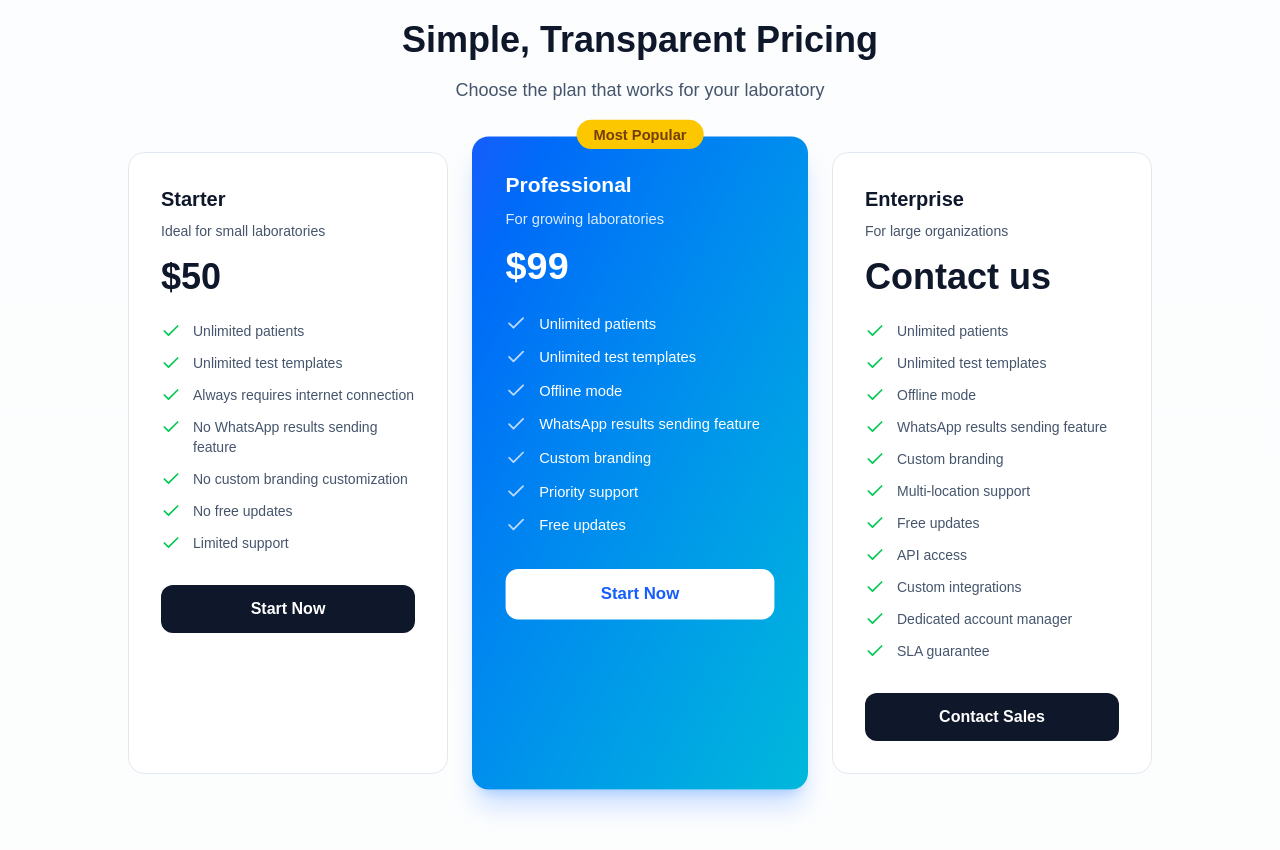
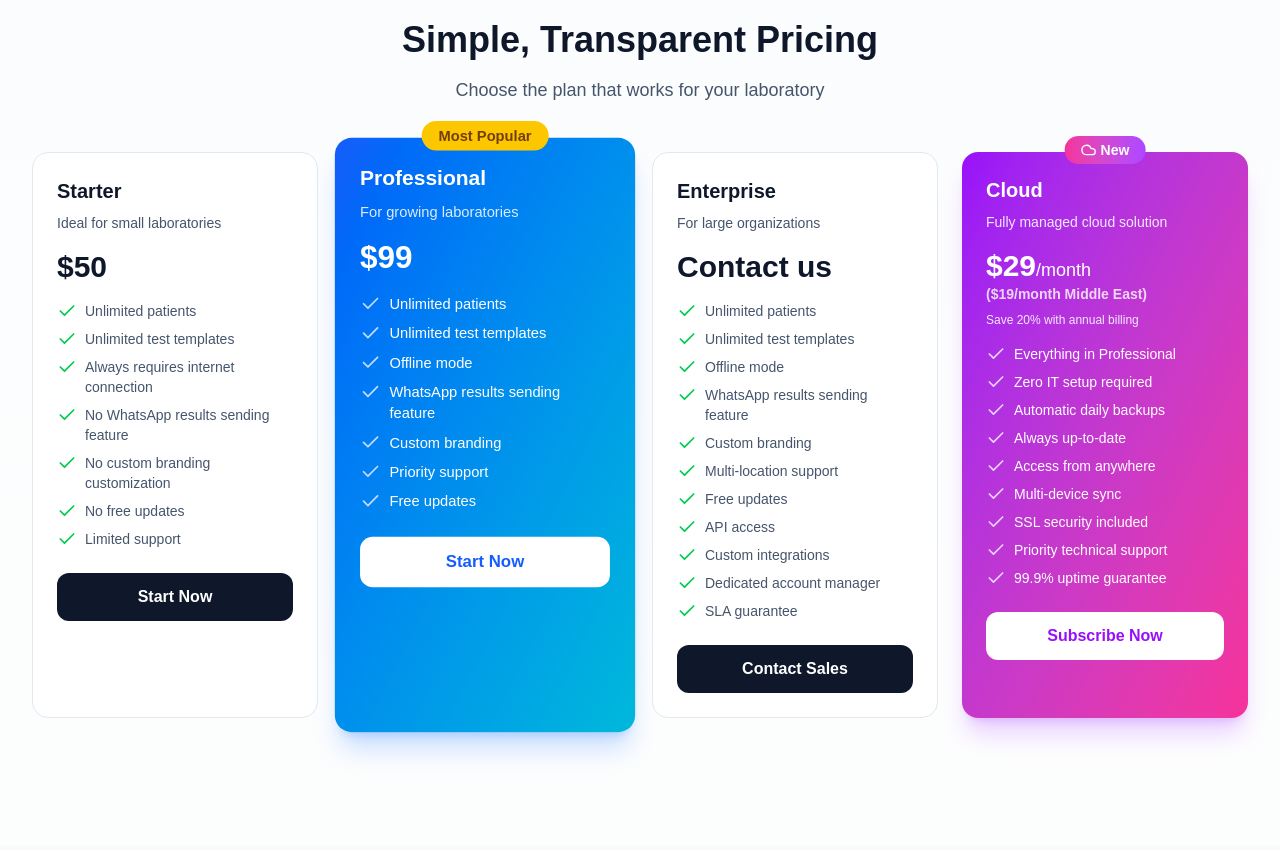
Before and after one commit to gitbit-hash/medical-lab-minimal, a Next.js app: page /en in a window 1280 px wide. Shown: the part 3060-3910 px from the top of the page. Built offline with nearby package versions, Linux system fonts and the light colour scheme; no server answers.

Commit message:
Add cloud pricing plan and update contact page with WhatsApp integration

```diff
--- a/messages/ar.json
+++ b/messages/ar.json
@@ -135,6 +135,27 @@
           "ضمان SLA"
         ],
         "cta": "تواصل معنا"
+      },
+      "cloud": {
+        "name": "السحابي",
+        "price": "600",
+        "priceMiddleEast": "600",
+        "period": "/شهرياً",
+        "description": "حل سحابي مُدار بالكامل",
+        "badge": "جديد",
+        "features": [
+          "كل مميزات الخطة الاحترافية",
+          "بدون إعداد تقني",
+          "نسخ احتياطي يومي تلقائي",
+          "محدث دائماً",
+          "وصول من أي مكان",
+          "مزامنة متعددة الأجهزة",
+          "أمان SSL مضمن",
+          "دعم تقني ذو أولوية",
+          "ضمان وقت تشغيل 99.9%"
+        ],
+        "cta": "اشترك الآن",
+        "annualDiscount": "وفر 20% مع الفوترة السنوية"
       }
     },
     "faq": {
--- a/messages/en.json
+++ b/messages/en.json
@@ -135,6 +135,27 @@
           "SLA guarantee"
         ],
         "cta": "Contact Sales"
+      },
+      "cloud": {
+        "name": "Cloud",
+        "price": "29",
+        "priceMiddleEast": "19",
+        "period": "/month",
+        "description": "Fully managed cloud solution",
+        "badge": "New",
+        "features": [
+          "Everything in Professional",
+          "Zero IT setup required",
+          "Automatic daily backups",
+          "Always up-to-date",
+          "Access from anywhere",
+          "Multi-device sync",
+          "SSL security included",
+          "Priority technical support",
+          "99.9% uptime guarantee"
+        ],
+        "cta": "Subscribe Now",
+        "annualDiscount": "Save 20% with annual billing"
       }
     },
     "faq": {
--- a/messages/es.json
+++ b/messages/es.json
@@ -135,6 +135,27 @@
           "Garantía SLA"
         ],
         "cta": "Contactar ventas"
+      },
+      "cloud": {
+        "name": "Cloud",
+        "price": "29",
+        "priceMiddleEast": "19",
+        "period": "/mes",
+        "description": "Solución cloud totalmente gestionada",
+        "badge": "Nuevo",
+        "features": [
+          "Todo lo del plan Profesional",
+          "Sin configuración IT requerida",
+          "Copias de seguridad diarias automáticas",
+          "Siempre actualizado",
+          "Acceso desde cualquier lugar",
+          "Sincronización multi-dispositivo",
+          "Seguridad SSL incluida",
+          "Soporte técnico prioritario",
+          "Garantía de disponibilidad 99.9%"
+        ],
+        "cta": "Suscribirse Ahora",
+        "annualDiscount": "Ahorra 20% con facturación anual"
       }
     },
     "faq": {
--- a/messages/fr.json
+++ b/messages/fr.json
@@ -135,6 +135,27 @@
           "Garantie SLA"
         ],
         "cta": "Contacter les Ventes"
+      },
+      "cloud": {
+        "name": "Cloud",
+        "price": "29",
+        "priceMiddleEast": "19",
+        "period": "/mois",
+        "description": "Solution cloud entièrement gérée",
+        "badge": "Nouveau",
+        "features": [
+          "Tout le plan Professionnel inclus",
+          "Aucune configuration IT requise",
+          "Sauvegardes quotidiennes automatiques",
+          "Toujours à jour",
+          "Accès de n'importe où",
+          "Synchronisation multi-appareils",
+          "Sécurité SSL incluse",
+          "Support technique prioritaire",
+          "Garantie de disponibilité 99.9%"
+        ],
+        "cta": "S'abonner Maintenant",
+        "annualDiscount": "Économisez 20% avec la facturation annuelle"
       }
     },
     "faq": {
--- a/src/components/landing/Pricing.tsx
+++ b/src/components/landing/Pricing.tsx
@@ -3,10 +3,10 @@
 import { useTranslations, useLocale } from 'next-intl';
 import Link from 'next/link';
 import { motion } from 'framer-motion';
-import { Check, X } from 'lucide-react';
+import { Check, X, Cloud } from 'lucide-react';
 import type { Locale } from '@/i18n/config';
 
-const plans = ['starter', 'professional', 'enterprise'] as const;
+const plans = ['starter', 'professional', 'enterprise', 'cloud'] as const;
 
 export default function Pricing() {
   const t = useTranslations('Landing.pricing');
@@ -67,6 +67,14 @@ export default function Pricing() {
         </div>
       );
     }
+    if (plan === 'cloud') {
+      return (
+        <div className="flex flex-col gap-1">
+          <span className="text-lg font-semibold">{formatCurrency(600, 'EGP')}{t('cloud.period')}</span>
+          <span className="text-lg font-semibold">من خارج مصر {formatCurrency(19, 'USD')}{t('cloud.period')}</span>
+        </div>
+      );
+    }
     return null;
   };
 
@@ -74,6 +82,26 @@ export default function Pricing() {
   const renderStandardPrice = (plan: string) => {
     if (plan === 'enterprise') {
       return <span>{t("enterprisePrice")}</span>;
+    }
+    if (plan === 'cloud') {
+      const price = Number(t('cloud.price'));
+      const priceMiddleEast = Number(t('cloud.priceMiddleEast'));
+      const period = t('cloud.period');
+
+      // Show both prices if different
+      if (price !== priceMiddleEast) {
+        return (
+          <div className="flex flex-col">
+            <span className="text-3xl font-bold">{formatCurrency(price, 'USD')}<span className="text-lg font-normal">{period}</span></span>
+            <span className="text-sm opacity-80">({formatCurrency(priceMiddleEast, 'USD')}{period} Middle East)</span>
+          </div>
+        );
+      }
+      return (
+        <span>
+          {formatCurrency(price, 'USD')}<span className="text-lg font-normal">{period}</span>
+        </span>
+      );
     }
     return formatCurrency(Number(t(`${plan}.price`)), locale === 'ar' ? 'EGP' : locale === 'en' ? 'USD' : 'EUR');
   };
@@ -86,52 +114,101 @@ export default function Pricing() {
           <motion.p initial={{ opacity: 0, y: 20 }} whileInView={{ opacity: 1, y: 0 }} viewport={{ once: true }} transition={{ duration: 0.5, delay: 0.1 }} className="text-lg text-slate-600 dark:text-slate-400">{t('subtitle')}</motion.p>
         </div>
 
-        <div className="grid md:grid-cols-3 gap-8 max-w-5xl mx-auto">
+        <div className="grid md:grid-cols-2 lg:grid-cols-4 gap-6 max-w-7xl mx-auto">
           {plans.map((plan, index) => {
             const isProfessional = plan === 'professional';
             const isEnterprise = plan === 'enterprise';
             const isStarter = plan === 'starter';
+            const isCloud = plan === 'cloud';
 
             const features = t.raw(`${plan}.features`) as string[];
+
+            // Determine styling based on plan type
+            let cardClass = 'bg-white dark:bg-slate-800 border border-slate-200 dark:border-slate-700';
+            let textClass = 'text-slate-900 dark:text-white';
+            let subtitleClass = 'text-slate-600 dark:text-slate-400';
+            let checkClass = 'text-green-500';
+            let buttonClass = 'bg-slate-900 dark:bg-white text-white dark:text-slate-900 hover:bg-slate-800 dark:hover:bg-slate-100';
+
+            if (isProfessional) {
+              cardClass = 'bg-gradient-to-br from-blue-600 to-cyan-500 text-white shadow-xl shadow-blue-500/25 scale-105';
+              textClass = 'text-white';
+              subtitleClass = 'text-blue-100';
+              checkClass = 'text-blue-200';
+              buttonClass = 'bg-white text-blue-600 hover:bg-blue-50';
+            } else if (isCloud) {
+              cardClass = 'bg-gradient-to-br from-purple-600 to-pink-500 text-white shadow-xl shadow-purple-500/25';
+              textClass = 'text-white';
+              subtitleClass = 'text-purple-100';
+              checkClass = 'text-purple-200';
+              buttonClass = 'bg-white text-purple-600 hover:bg-purple-50';
+            }
+
             return (
-              <motion.div key={plan} initial={{ opacity: 0, y: 20 }} whileInView={{ opacity: 1, y: 0 }} viewport={{ once: true }} transition={{ duration: 0.5, delay: index * 0.1 }} className={`relative rounded-2xl p-8 ${isProfessional ? 'bg-gradient-to-br from-blue-600 to-cyan-500 text-white shadow-xl shadow-blue-500/25 scale-105' : 'bg-white dark:bg-slate-800 border border-slate-200 dark:border-slate-700'}`}>
-                {isProfessional && <div className="absolute -top-4 left-1/2 -translate-x-1/2 px-4 py-1 bg-yellow-400 text-yellow-900 text-sm font-semibold rounded-full">{t(`${plan}.popular`)}</div>}
-                <h3 className={`text-xl font-semibold mb-2 ${isProfessional ? 'text-white' : 'text-slate-900 dark:text-white'}`}>{t(`${plan}.name`)}</h3>
-                <p className={`text-sm mb-4 ${isProfessional ? 'text-blue-100' : 'text-slate-600 dark:text-slate-400'}`}>{t(`${plan}.description`)}</p>
-                <div className="mb-6">
-                  <div className={`${isProfessional ? 'text-white' : 'text-slate-900 dark:text-white'}`}>
-                    {locale === 'ar' && (plan === 'starter' || plan === 'professional') ? (
+              <motion.div key={plan} initial={{ opacity: 0, y: 20 }} whileInView={{ opacity: 1, y: 0 }} viewport={{ once: true }} transition={{ duration: 0.5, delay: index * 0.1 }} className={`relative rounded-2xl p-6 ${cardClass}`}>
+                {/* Badges */}
+                {isProfessional && (
+                  <div className="absolute -top-4 left-1/2 -translate-x-1/2 px-4 py-1 bg-yellow-400 text-yellow-900 text-sm font-semibold rounded-full">
+                    {t(`${plan}.popular`)}
+                  </div>
+                )}
+                {isCloud && (
+                  <div className="absolute -top-4 left-1/2 -translate-x-1/2 px-4 py-1 bg-gradient-to-r from-pink-500 to-purple-500 text-white text-sm font-semibold rounded-full flex items-center gap-1">
+                    <Cloud className="w-4 h-4" />
+                    {t('cloud.badge')}
+                  </div>
+                )}
+
+                <h3 className={`text-xl font-semibold mb-2 ${textClass}`}>{t(`${plan}.name`)}</h3>
+                <p className={`text-sm mb-4 ${subtitleClass}`}>{t(`${plan}.description`)}</p>
+
+                <div className="mb-4">
+                  <div className={textClass}>
+                    {locale === 'ar' && (plan === 'starter' || plan === 'professional' || plan === 'cloud') ? (
                       renderArabicPrice(plan)
                     ) : (
-                      <span className="text-4xl font-bold">
+                      <span className="text-3xl font-bold">
                         {renderStandardPrice(plan)}
                       </span>
                     )}
                   </div>
+                  {/* Annual discount note for cloud plan */}
+                  {isCloud && (
+                    <p className={`text-xs mt-2 ${subtitleClass}`}>
+                      {t('cloud.annualDiscount')}
+                    </p>
+                  )}
                 </div>
-                <ul className="space-y-3 mb-8">
+
+                <ul className="space-y-2 mb-6">
                   {features.map((feature, i) => {
                     // Check if this is a negative feature (only for starter plan)
                     const isNegative = isStarter && isNegativeFeature(feature);
                     const featureText = formatFeatureText(feature);
 
                     return (
-                      <li key={i} className="flex items-start gap-3">
+                      <li key={i} className="flex items-start gap-2">
                         {isNegative ? (
                           // Show X icon for negative features in starter plan
                           <X className="w-5 h-5 flex-shrink-0 text-red-500 dark:text-red-400" />
                         ) : (
                           // Show check icon for positive features
-                          <Check className={`w-5 h-5 flex-shrink-0 ${isProfessional ? 'text-blue-200' : 'text-green-500'}`} />
+                          <Check className={`w-5 h-5 flex-shrink-0 ${checkClass}`} />
                         )}
-                        <span className={`text-sm ${isProfessional ? 'text-white' : 'text-slate-600 dark:text-slate-400'} ${isNegative ? 'opacity-70' : ''}`}>
+                        <span className={`text-sm ${isCloud || isProfessional ? 'text-white' : 'text-slate-600 dark:text-slate-400'} ${isNegative ? 'opacity-70' : ''}`}>
                           {featureText}
                         </span>
                       </li>
                     );
                   })}
                 </ul>
-                <Link href={plan === 'enterprise' ? `/${locale}#contact` : `/${locale}/signup`} className={`block w-full py-3 rounded-xl font-semibold text-center transition-all ${isProfessional ? 'bg-white text-blue-600 hover:bg-blue-50' : 'bg-slate-900 dark:bg-white text-white dark:text-slate-900 hover:bg-slate-800 dark:hover:bg-slate-100'}`}>{t(`${plan}.cta`)}</Link>
+
+                <Link
+                  href={plan === 'enterprise' ? `/${locale}/contact` : plan === 'cloud' ? `/${locale}/contact` : `/${locale}/contact`}
+                  className={`block w-full py-3 rounded-xl font-semibold text-center transition-all ${buttonClass}`}
+                >
+                  {t(`${plan}.cta`)}
+                </Link>
               </motion.div>
             );
           })}
```
Also changed, not shown: src/app/[locale]/contact/page.tsx (+8 -12 lines).
